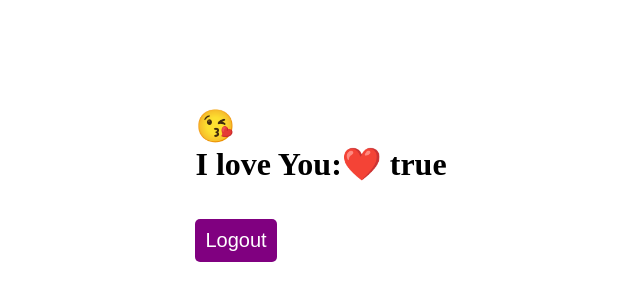
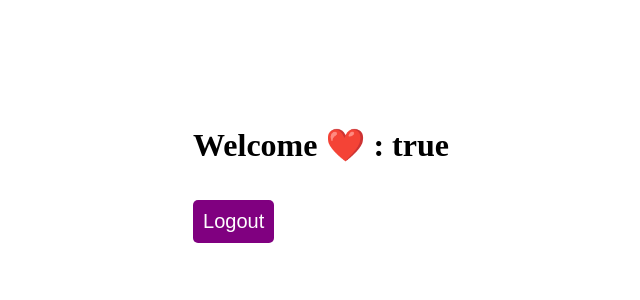
Before and after one commit to jatin32326/Frontend-Auth-app, a React app: page /home in a window 1280 px wide. Shown: the part 216-516 px from the top of the page, without its empty margins (319-959 px from the left). Built offline with nearby package versions, Linux system fonts and the light colour scheme; sample sign-in values are in the browser's storage; the HTML template or start-up script is replaced by a standard one.

Commit message:
Update welcome message for logged-in user

```diff
--- a/src/pages/Home.jsx
+++ b/src/pages/Home.jsx
@@ -48,8 +48,8 @@ function HomePage() {
 
     return (
         <div>
-             <h1>&#128536;</h1>
-            <h1>I love You:&#10084;&#65039; {loggedInUser}</h1>
+
+            <h1>Welcome &#10084;&#65039; : {loggedInUser}</h1>
             <br></br><br></br>
             <button onClick={handleLogout}>Logout</button>
             <ToastContainer />
```
